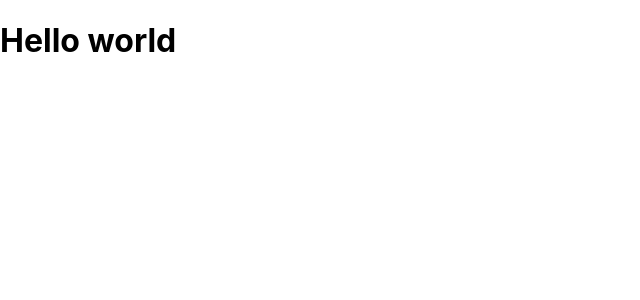
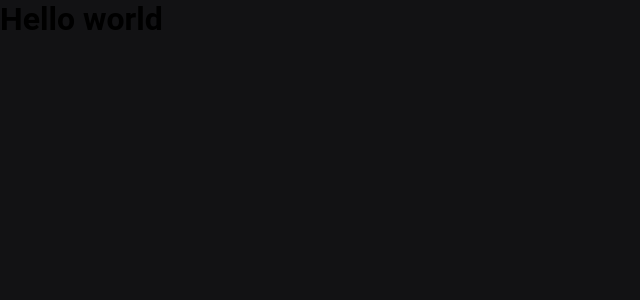
Before and after one commit to amanda-santos/ignite-a11y-course, a Next.js app: page / in a window 1280 px wide. Shown: the top 300 px of the page, without its empty margins (0-640 px from the left). Built offline with nearby package versions, Linux system fonts and the light colour scheme.

Commit message:
feat: 🎨 add global styles

```diff
--- a/src/styles/globals.css
+++ b/src/styles/globals.css
@@ -1,26 +1,18 @@
-html,
-body {
+* {
   padding: 0;
   margin: 0;
-  font-family: -apple-system, BlinkMacSystemFont, Segoe UI, Roboto, Oxygen,
-    Ubuntu, Cantarell, Fira Sans, Droid Sans, Helvetica Neue, sans-serif;
+  border: "none";
+  box-sizing: "border-box";
 }
 
-a {
-  color: inherit;
-  text-decoration: none;
+body,
+input,
+button,
+textarea,
+select {
+  font-family: Roboto, sans-serif;
 }
 
-* {
-  box-sizing: border-box;
+body {
+  background-color: #121214;
 }
-
-@media (prefers-color-scheme: dark) {
-  html {
-    color-scheme: dark;
-  }
-  body {
-    color: white;
-    background: black;
-  }
-}
```
